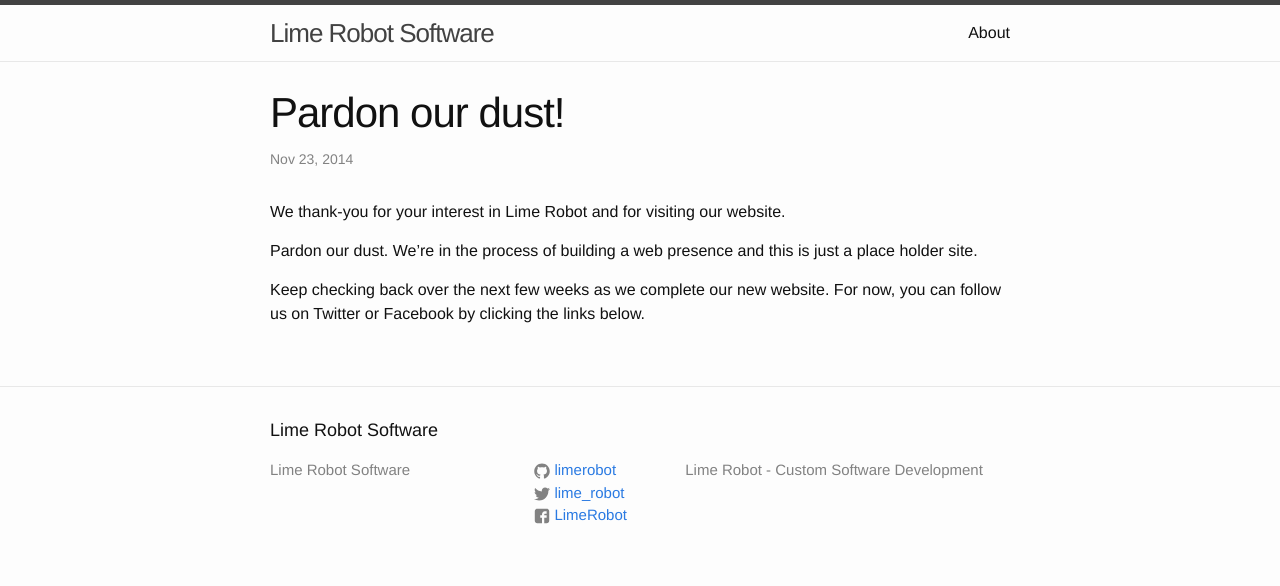
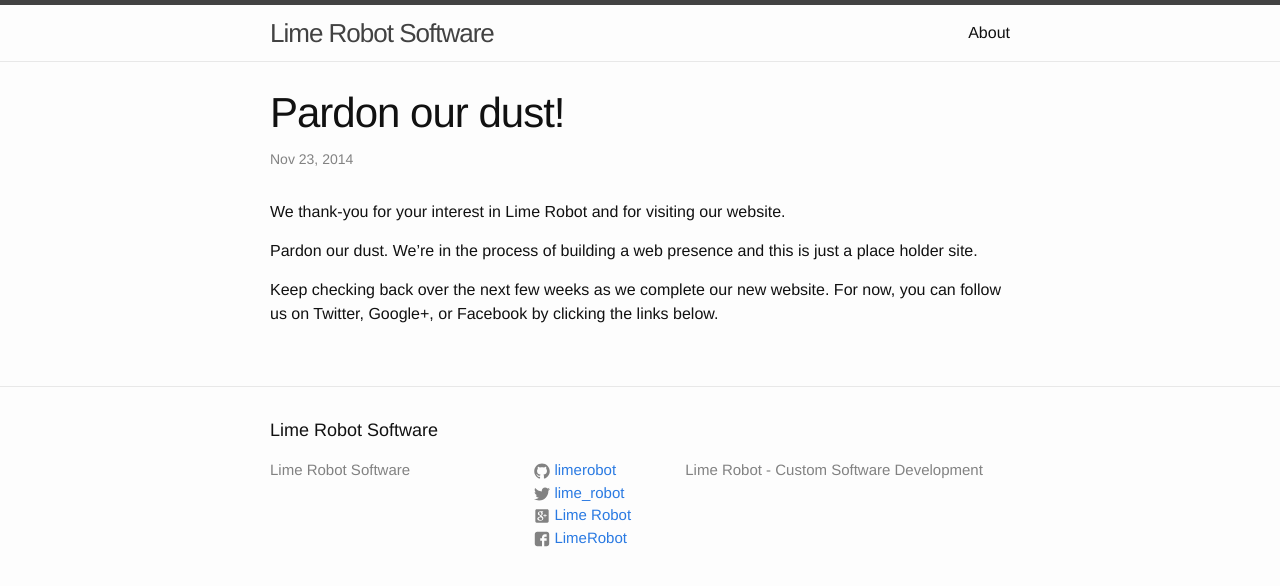
Before and after one commit to limerobot/limerobot.github.io, a Jekyll site: the page built from _posts/2014-11-23-pardon-our-dust.markdown, in a window 1280 px wide. Shown: the top 586 px of the page. Built offline with Jekyll 4.4.1, drawn with Linux system fonts in a browser that asks for light colours.

Commit message:
Added G+ integration.

```diff
--- a/_config.yml
+++ b/_config.yml
@@ -8,7 +8,8 @@
 twitter_username: lime_robot
 facebook_username: LimeRobot
 github_username:  limerobot
-google_username:
+google_username: Lime Robot
+google_plusid: 104783130329480509358
 
 # Build settings
 markdown: kramdown
--- a/_includes/footer.html
+++ b/_includes/footer.html
@@ -45,7 +45,7 @@
 
           {% if site.google_username %}
           <li>
-            <a href="https://google.com/+{{ site.google_username }}">
+            <a href="https://plus.google.com/{{ site.google_plusid }}" rel="publisher">
               <span class="icon  icon--google">
                <svg xmlns="http://www.w3.org/2000/svg" x="0px" y="0px" width="16px" height="16px" viewBox="0 0 24 24">
                   <path d="M11.2,8.9c0-1-0.6-3-2.1-3c-0.6,0-1.3,0.4-1.3,1.7c0,1.2,0.6,2.9,2,2.9C9.8,10.5,11.2,10.4,11.2,8.9z M10.6,13.8c-0.1,0-0.2,0-0.3,0h0c-0.3,0-1.2,0.1-1.8,0.3C7.8,14.3,7,14.8,7,15.8c0,1.1,1,2.2,3,2.2c1.5,0,2.4-1,2.4-2C12.4,15.3,11.9,14.8,10.6,13.8z M20,2H4C2.9,2,2,2.9,2,4l0,16c0,1.1,0.9,2,2,2h16c1.1,0,2-0.9,2-2V4C22,2.9,21.1,2,20,2z M9.1,19.2c-2.8,0-4.1-1.6-4.1-3c0-0.5,0.1-1.6,1.5-2.4c0.8-0.5,1.8-0.8,3.1-0.9c-0.2-0.2-0.3-0.5-0.3-1c0-0.2,0-0.3,0.1-0.5H9c-2,0-3.2-1.5-3.2-3c0-1.7,1.3-3.6,4.1-3.6h4.2l-0.3,0.3l-0.7,0.7L13,5.9h-0.7c0.4,0.4,0.9,1.1,0.9,2.2c0,1.4-0.7,2.1-1.6,2.7c-0.2,0.1-0.4,0.4-0.4,0.7c0,0.3,0.2,0.5,0.4,0.6c0.1,0.1,0.3,0.2,0.5,0.3c0.8,0.6,1.9,1.3,1.9,2.9C14,17.1,12.7,19.2,9.1,19.2z M19,12h-2v2h-1v-2h-2v-1h2V9h1v2h2V12z"/>
--- a/_posts/2014-11-23-pardon-our-dust.markdown
+++ b/_posts/2014-11-23-pardon-our-dust.markdown
@@ -8,4 +8,4 @@
 
 Pardon our dust. We're in the process of building a web presence and this is just a place holder site.
 
-Keep checking back over the next few weeks as we complete our new website. For now, you can follow us on Twitter or Facebook by clicking the links below.
+Keep checking back over the next few weeks as we complete our new website. For now, you can follow us on Twitter, Google+, or Facebook by clicking the links below.
```
